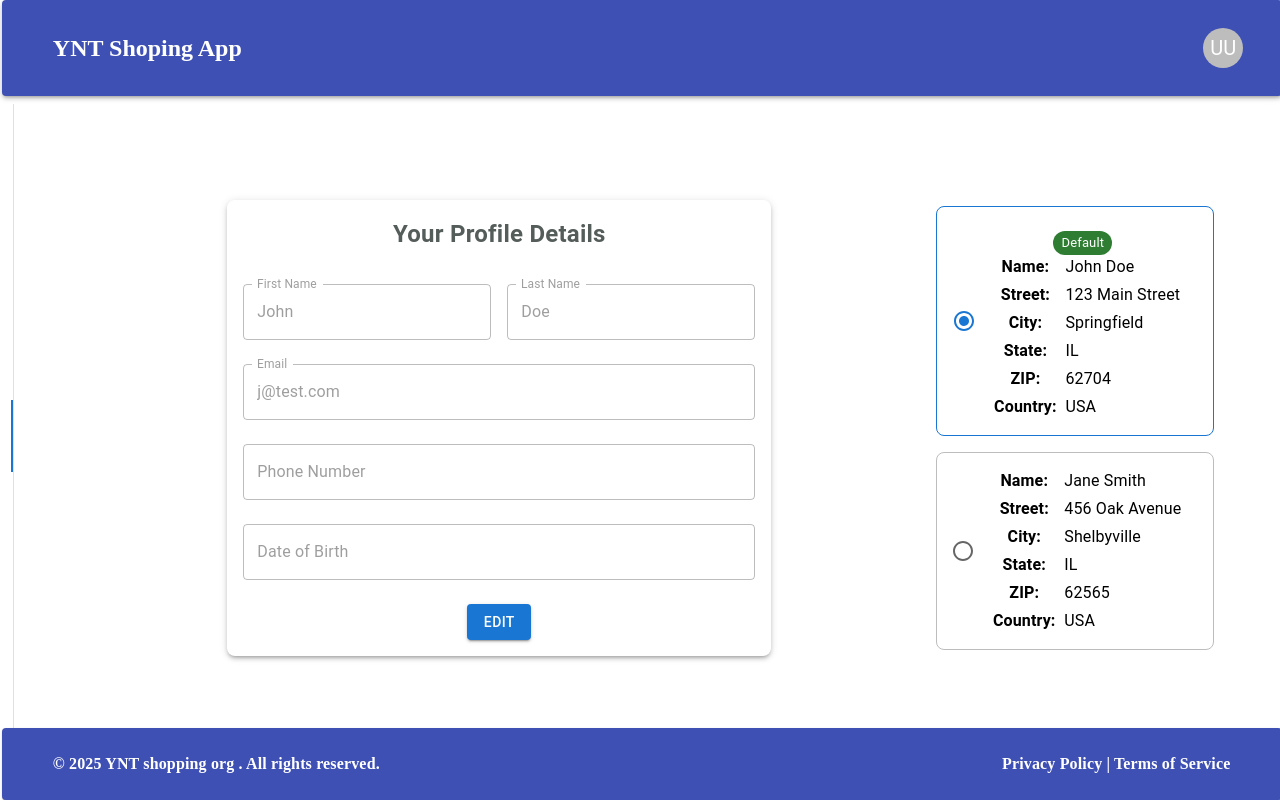
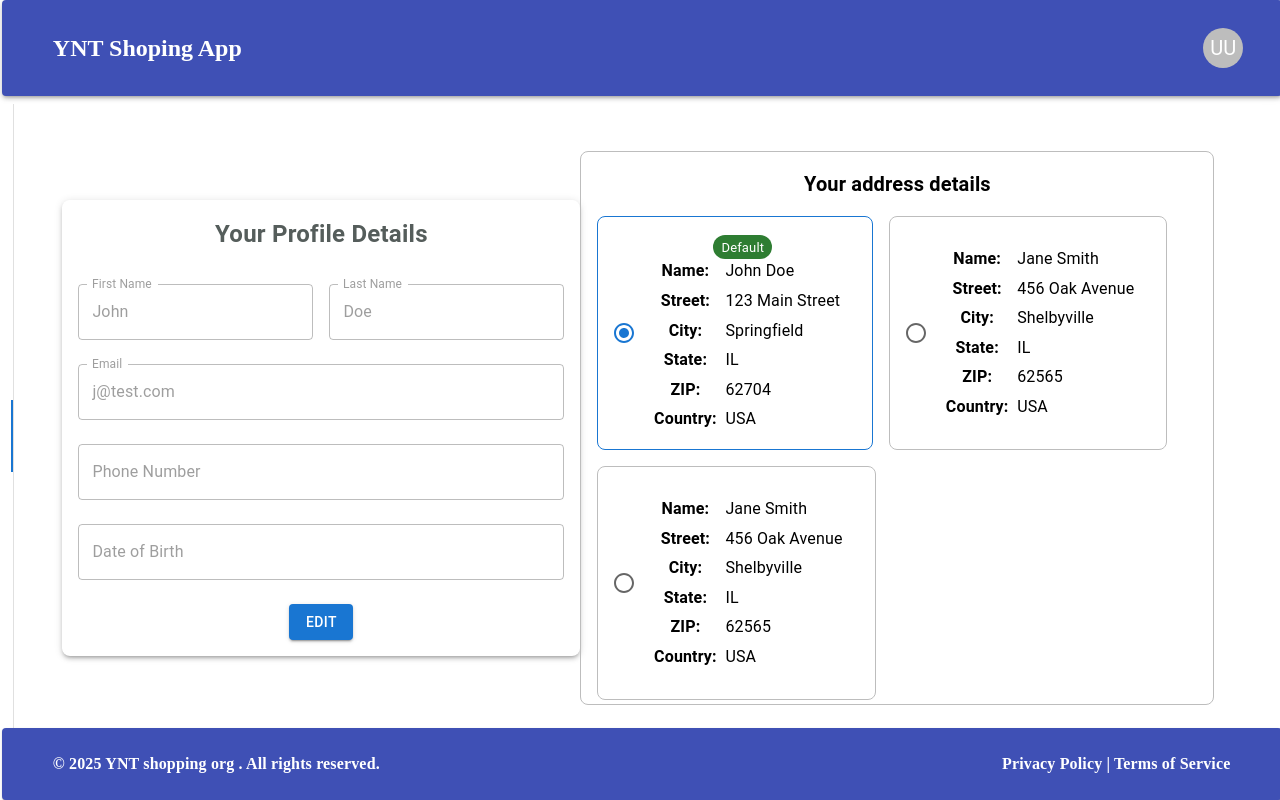
Before and after one commit to Yuvaraj2519/ynt-shop-e-com, a React (Vite) app in the folder front-end/YNT-shop/: page /profile in a window 1280 px wide. Built offline with nearby package versions, Linux system fonts and the light colour scheme; some icons are missing.

Commit message:
address list created

```diff
--- a/front-end/YNT-shop/src/component/Pages/Profile.jsx
+++ b/front-end/YNT-shop/src/component/Pages/Profile.jsx
@@ -1,10 +1,12 @@
 import {
   Box,
   Button,
+  ButtonGroup,
   Chip,
   Container,
   FormControl,
   FormControlLabel,
+  Grid,
   Paper,
   Radio,
   RadioGroup,
@@ -23,33 +25,45 @@ function ProfilePage() {
 
   const addresses = [
     {
-      id: 'addr1',
+      id: "addr1",
       isDefault: true,
       details: {
-        Name: 'John Doe',
-        Street: '123 Main Street',
-        City: 'Springfield',
-        State: 'IL',
-        ZIP: '62704',
-        Country: 'USA',
+        Name: "John Doe",
+        Street: "123 Main Street",
+        City: "Springfield",
+        State: "IL",
+        ZIP: "62704",
+        Country: "USA",
       },
     },
     {
-      id: 'addr2',
+      id: "addr2",
       isDefault: false,
       details: {
-        Name: 'Jane Smith',
-        Street: '456 Oak Avenue',
-        City: 'Shelbyville',
-        State: 'IL',
-        ZIP: '62565',
-        Country: 'USA',
+        Name: "Jane Smith",
+        Street: "456 Oak Avenue",
+        City: "Shelbyville",
+        State: "IL",
+        ZIP: "62565",
+        Country: "USA",
+      },
+    },
+    {
+      id: "addr3",
+      isDefault: false,
+      details: {
+        Name: "Jane Smith",
+        Street: "456 Oak Avenue",
+        City: "Shelbyville",
+        State: "IL",
+        ZIP: "62565",
+        Country: "USA",
       },
     },
   ];
 
   const [selectedId, setSelectedId] = useState(
-    addresses.find((a) => a.isDefault)?.id || ''
+    addresses.find((a) => a.isDefault)?.id || ""
   );
 
   const [user, setUser] = useState({
@@ -144,33 +158,54 @@ function ProfilePage() {
           >
             {isEditing ? "Save" : "Edit"}
           </Button>
-        {isEditing && <Button
+          {isEditing && (
+            <Button
               variant="outlined"
               color="primary"
               hidden={!isEditing}
               sx={{ mt: 2, ml: 2 }}
             >
               Cancel
-        </Button>}
+            </Button>
+          )}
         </Box>
       </Box>
+      <Box
+        sx={{
+          border: "1px solid",
+          borderColor: "grey.400",
+          borderRadius: 2,
+          padding: 2,
+          maxWidth: 600,
+          overflowY: "auto",
+          height: "65vh",
+        }}
+      >
+        <Typography variant="h6" sx={{ fontWeight: "bold", marginBottom: 2 }}>
+          Your address details
+        </Typography>
         <FormControl component="fieldset">
           <RadioGroup
             name="address-selection"
             value={selectedId}
             onChange={(e) => setSelectedId(e.target.value)}
           >
-        <Stack spacing={2}>
+            <Grid container spacing={2}>
               {addresses.map((address) => (
+                <Grid item xs={12} sm={6} key={address.id}>
                   <Box
                     key={address.id}
                     sx={{
-                border: '1px solid',
-                borderColor: selectedId === address.id ? 'primary.main' : 'grey.400',
+                      border: "1px solid",
+                      borderColor:
+                        selectedId === address.id ? "primary.main" : "grey.400",
                       borderRadius: 2,
                       padding: 2,
                       maxWidth: 450,
-                backgroundColor: 'transparent',
+                      height: 200,
+                      justifyContent: "space-evenly",
+                      display: "flex",
+                      backgroundColor: "transparent",
                     }}
                   >
                     <FormControlLabel
@@ -183,27 +218,32 @@ function ProfilePage() {
                               label="Default"
                               color="success"
                               size="small"
-                        sx={{ mt: 1 }}
                             />
                           )}
-                    <Stack spacing={0.5}>
-                      {Object.entries(address.details).map(([key, value]) => (
-                        <Box key={key} sx={{ display: 'flex' }}>
-                          <Typography sx={{ width: 80, fontWeight: 'bold' }}>
+                          <Stack spacing={0.7}>
+                            {Object.entries(address.details).map(
+                              ([key, value]) => (
+                                <Box key={key} sx={{ display: "flex" }}>
+                                  <Typography
+                                    sx={{ width: 80, fontWeight: "bold" }}
+                                  >
                                     {key}:
                                   </Typography>
                                   <Typography>{value}</Typography>
                                 </Box>
-                      ))}
+                              )
+                            )}
                           </Stack>
                         </Box>
                       }
                     />
                   </Box>
+                </Grid>
               ))}
-        </Stack>
+            </Grid>
           </RadioGroup>
         </FormControl>
+      </Box>
     </Container>
   );
 }
```
Lines whose indentation alone changed are shown as unchanged.
